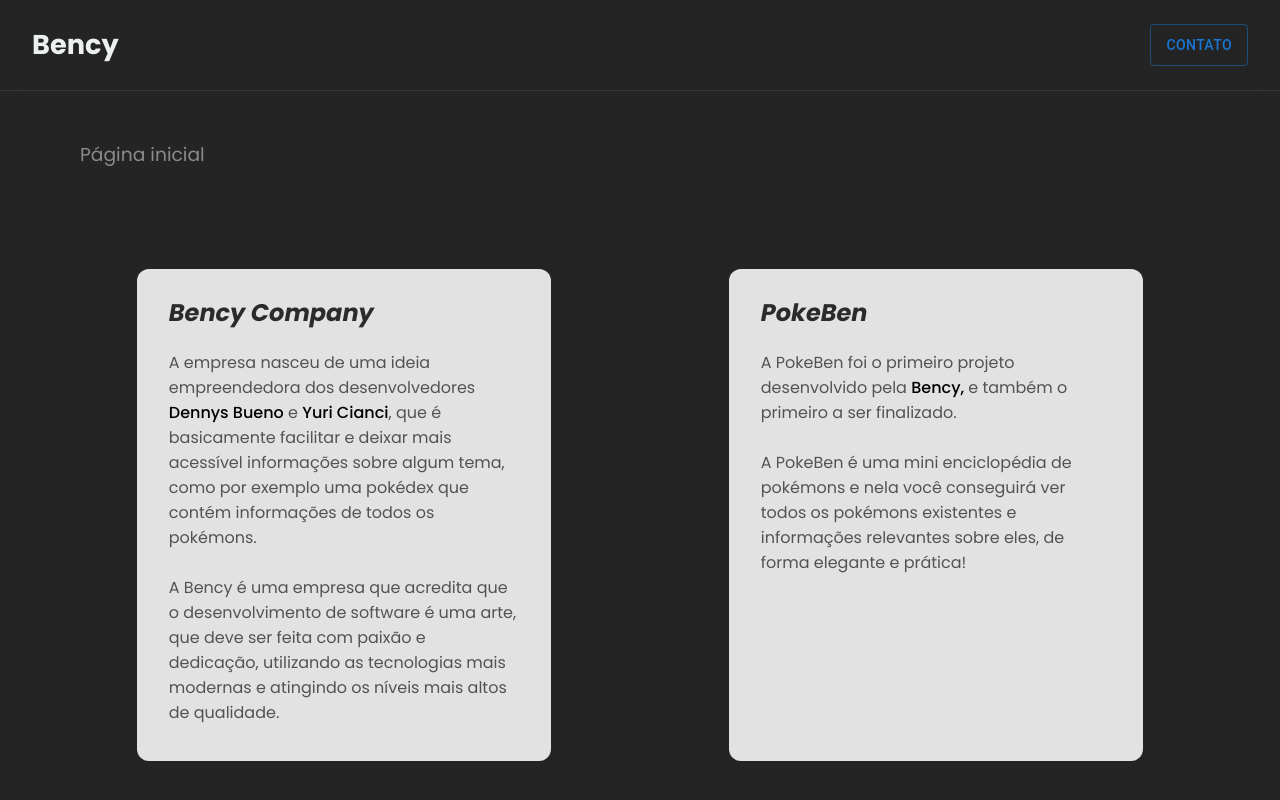
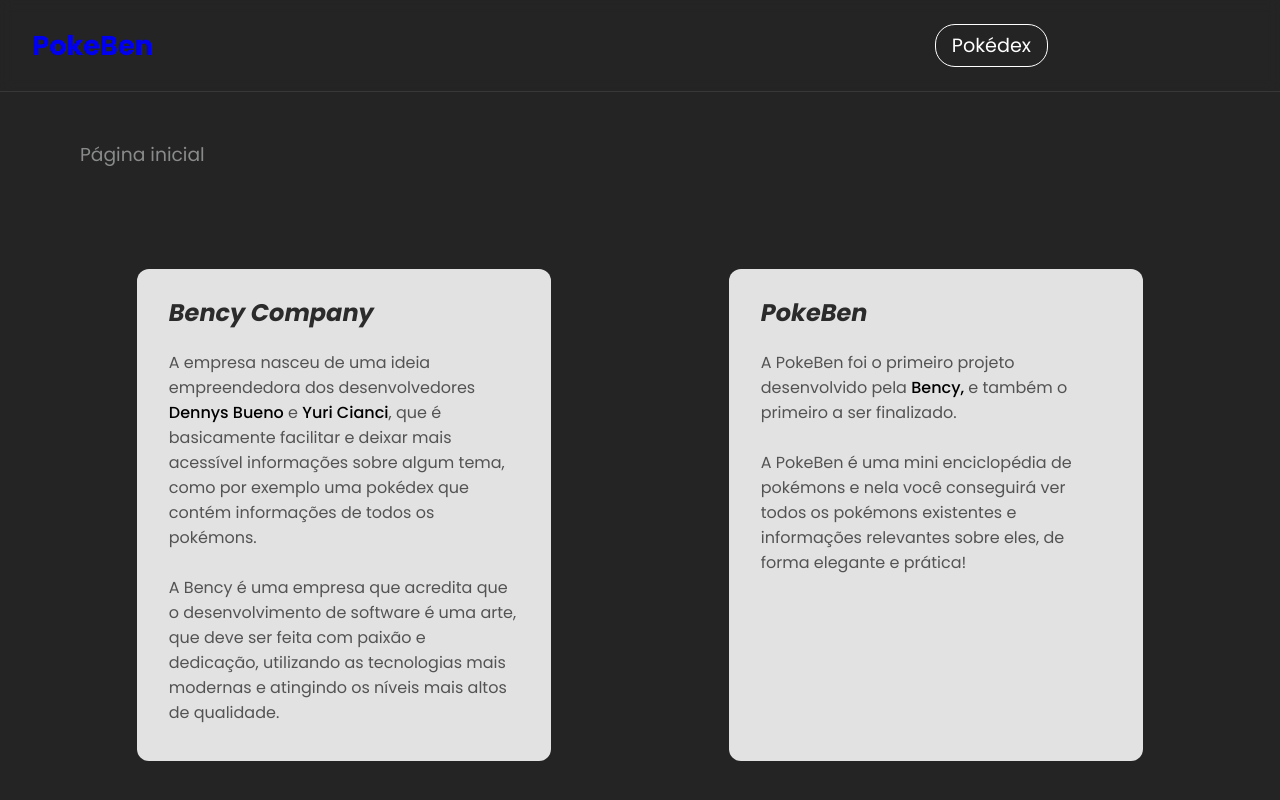
Before and after one commit to yucianci/bency, a React (Vite) app: page / in a window 1280 px wide. Shown: the top 800 px of the page. Built offline with nearby package versions, Linux system fonts and the light colour scheme.

Commit message:
:recycle: Refactor: refatoring some pages and components

```diff
--- a/src/components/Header/index.tsx
+++ b/src/components/Header/index.tsx
@@ -1,19 +1,11 @@
 import React from 'react';
-import Button from '../Button';
+import { Link } from 'react-router-dom';
 import { Main } from './styles';
 
 const Header = () => (
   <Main>
-    <h1>Bency</h1>
-    <Button
-      variant="outlined"
-      // onClick={() => {
-      //   setModalIsOpen(true);
-      //   methods.reset();
-      // }}
-    >
-      Contato
-    </Button>
+    <Link to="/">PokeBen</Link>
+    <a href="/pokedex">Pokédex</a>
   </Main>
 );
 
--- a/src/components/Header/styles.tsx
+++ b/src/components/Header/styles.tsx
@@ -3,10 +3,11 @@
 export const Main = styled.header`
   display: flex;
   justify-content: space-between;
+  align-items: center;
   padding: 24px 32px;
   border-bottom: 1px solid #383838;
 
-  backdrop-filter: blur(10px);
+  backdrop-filter: blur(6px);
 
   overflow: hidden;
   position: fixed;
@@ -14,9 +15,32 @@
   width: 100%;
   z-index: 2;
 
-  h1 {
+  a {
     font-size: 1.7rem;
     font-weight: 600;
+
+    :visited {
+      color: #fff;
+    }
+
+    :last-child {
+      font-size: 1.2rem;
+      margin-right: 200px;
+      font-weight: 400;
+      padding: 6px 16px;
+      border-radius: 20px;
+      border: 1px solid #fff;
+      color: #fff;
+      transition: all .3s;
+
+      :hover {
+        border-color: #791111;
+      }
+
+      @media (max-width: 900px) {
+        margin-right: 0;
+      }
+    }
   }
 
   span {
--- a/src/components/Modal/index.tsx
+++ b/src/components/Modal/index.tsx
@@ -21,7 +21,7 @@
     open={modalIsOpen}
     onClose={() => setModalIsOpen(false)}
     fullWidth
-    maxWidth="md"
+    maxWidth="sm"
   >
     <Wrapper style={{ color: '#ecf0f1' }}>
       <ModalHeader>
--- a/src/components/Modal/styles.tsx
+++ b/src/components/Modal/styles.tsx
@@ -11,6 +11,7 @@
   padding: 16px;
   border-bottom: 1px solid #383838;
   margin: 0 20px;
+  text-transform: capitalize;
 
   h1 {
     font-weight: 500;
--- a/src/data/index.tsx
+++ b/src/data/index.tsx
@@ -4,25 +4,25 @@
   email: '',
 };
 
-export const pokemonTypes = {
-  normal: { name: 'Normal', color: '#9098A255' },
-  fighting: { name: 'Lutador', color: '#CE3F6A55' },
-  flying: { name: 'Voador', color: '#92AADE55' },
-  poison: { name: 'Venenoso', color: '#AB69C855' },
-  ground: { name: 'Terrestre', color: '#DA774755' },
-  rock: { name: 'Pedra', color: '#C8B78B55' },
-  bug: { name: 'Inseto', color: '#90C02C55' },
-  ghost: { name: 'Fantasma', color: '#526AAB55' },
-  steel: { name: 'Aço', color: '#5A8FA155' },
-  fire: { name: 'Fogo', color: '#FE9C5355' },
-  water: { name: 'Água', color: '#4D90D555' },
-  grass: { name: 'Planta', color: '#64BB5C55' },
-  electric: { name: 'Elétrico', color: '#F3D33B55' },
-  psychic: { name: 'Psíquico', color: '#FA707655' },
-  ice: { name: 'Gelo', color: '#74CEBF55' },
-  dragon: { name: 'Dragão', color: '#086DC355' },
-  dark: { name: 'Sombrio', color: '#5A536555' },
-  fairy: { name: 'Fada', color: '#EB90E755' },
-  unknown: { name: 'Normal', color: '#9098A255' },
-  shadow: { name: 'Fantasma', color: '#526AAB55' },
+export const pokemonTypes: any = {
+  normal: { name: 'Normal', color: '#9098A255', colorSatured: '#9098A2' },
+  fighting: { name: 'Lutador', color: '#CE3F6A55', colorSatured: '#CE3F6A' },
+  flying: { name: 'Voador', color: '#92AADE55', colorSatured: '#92AADE' },
+  poison: { name: 'Venenoso', color: '#AB69C855', colorSatured: '#AB69C8' },
+  ground: { name: 'Terrestre', color: '#DA774755', colorSatured: '#DA7747' },
+  rock: { name: 'Pedra', color: '#C8B78B55', colorSatured: '#C8B78B' },
+  bug: { name: 'Inseto', color: '#90C02C55', colorSatured: '#90C02C' },
+  ghost: { name: 'Fantasma', color: '#526AAB55', colorSatured: '#526AAB' },
+  steel: { name: 'Aço', color: '#5A8FA155', colorSatured: '#5A8FA1' },
+  fire: { name: 'Fogo', color: '#FE9C5355', colorSatured: '#FE9C53' },
+  water: { name: 'Água', color: '#4D90D555', colorSatured: '#4D90D5' },
+  grass: { name: 'Planta', color: '#64BB5C55', colorSatured: '#64BB5C' },
+  electric: { name: 'Elétrico', color: '#F3D33B55', colorSatured: '#F3D33B' },
+  psychic: { name: 'Psíquico', color: '#FA707655', colorSatured: '#FA7076' },
+  ice: { name: 'Gelo', color: '#74CEBF55', colorSatured: '#74CEBF' },
+  dragon: { name: 'Dragão', color: '#086DC355', colorSatured: '#086DC3' },
+  dark: { name: 'Sombrio', color: '#5A536555', colorSatured: '#5A5365' },
+  fairy: { name: 'Fada', color: '#EB90E755', colorSatured: '#EB90E7' },
+  unknown: { name: 'Normal', color: '#9098A255', colorSatured: '#9098A2' },
+  shadow: { name: 'Fantasma', color: '#526AAB55', colorSatured: '#526AAB' },
 };
```
Also changed, not shown: src/components/TextField/index.tsx (+24 -1 lines).
